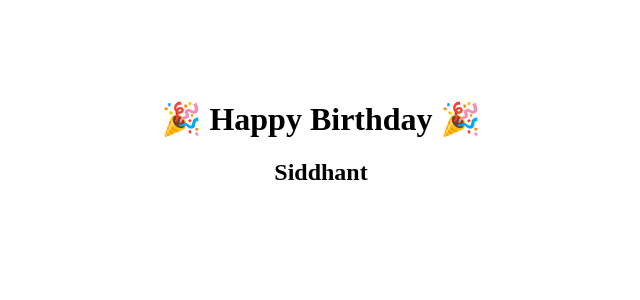
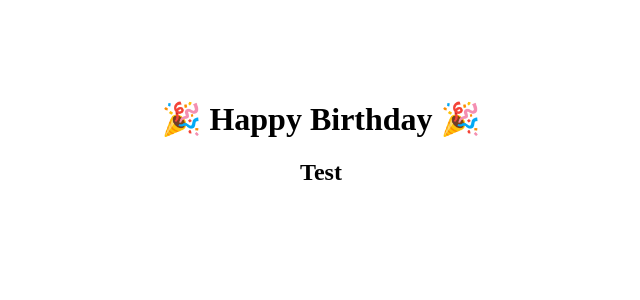
Before and after one commit to Sid-Gulati/testing-angular, an Angular app in the folder birthday-app/: page / in a window 1280 px wide. Shown: the top 300 px of the page, without its empty margins (319-959 px from the left). Built offline with nearby package versions, Linux system fonts and the light colour scheme.

Commit message:
Update app.component.ts

```diff
--- a/birthday-app/src/app/app.component.ts
+++ b/birthday-app/src/app/app.component.ts
@@ -6,5 +6,5 @@ import { Component } from '@angular/core';
   styleUrls: ['./app.component.css']
 })
 export class AppComponent {
- name = 'Siddhant';
+ name = 'Test';
  }
```
